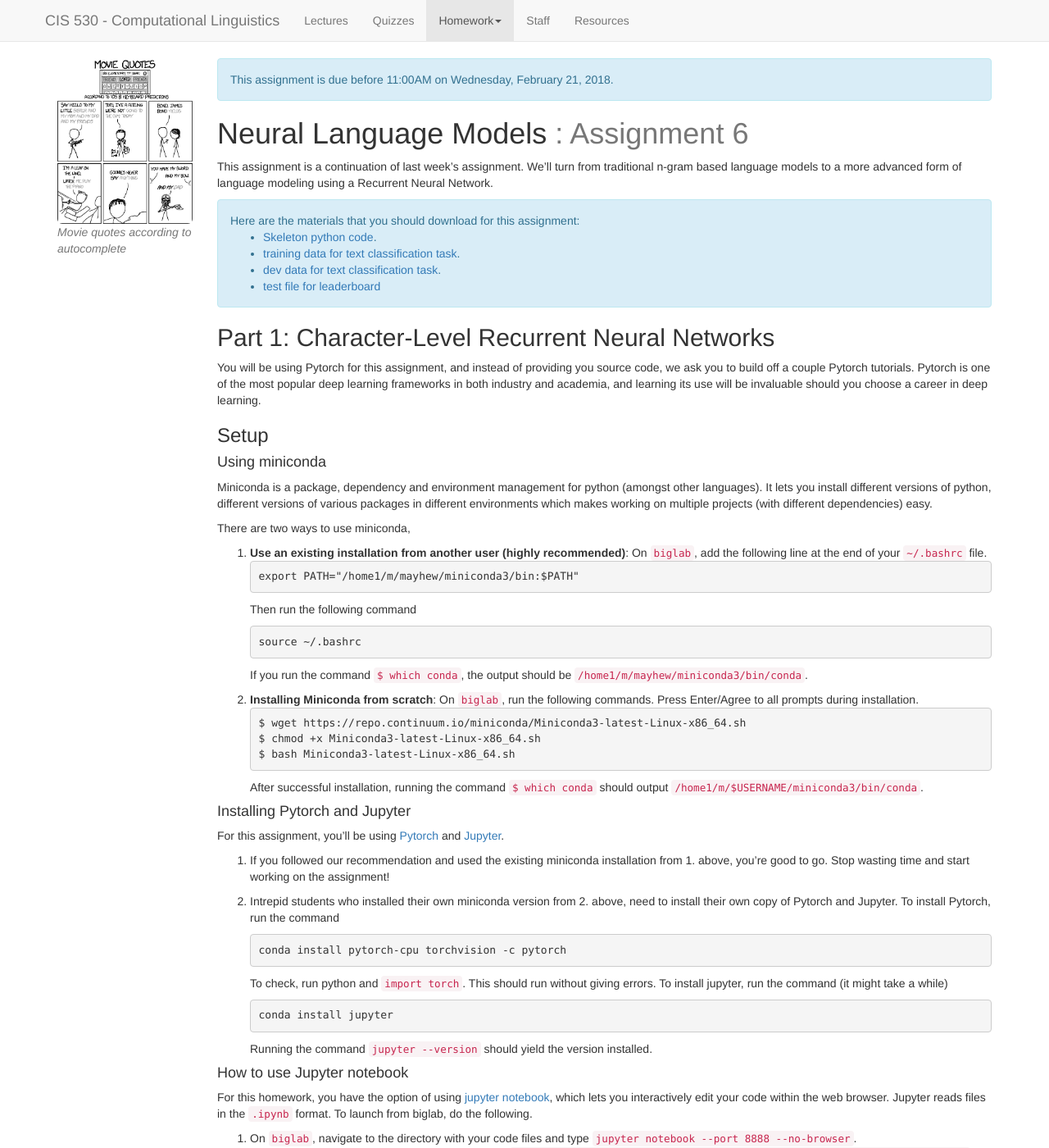
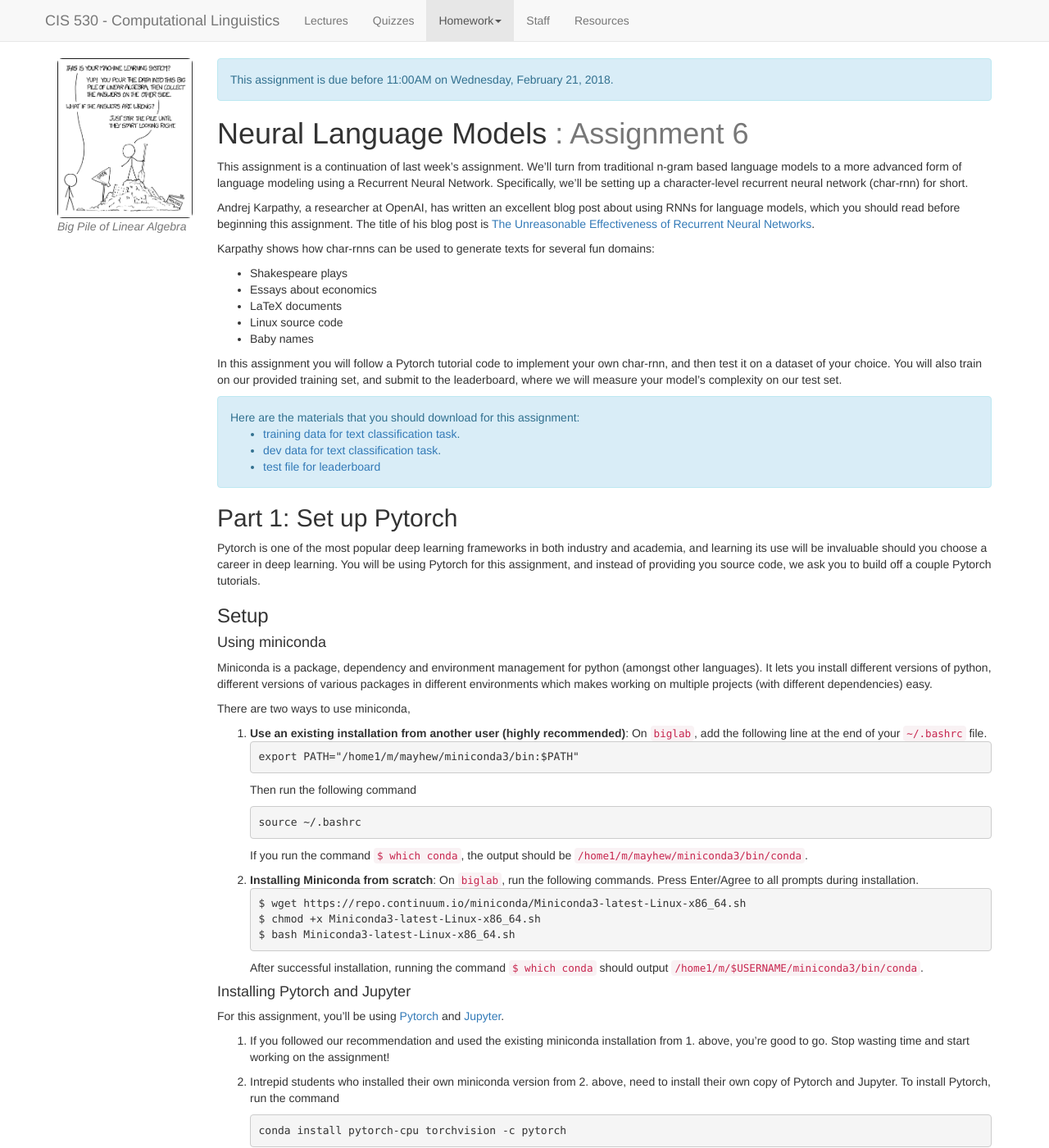
Before and after one commit to computational-linguistics-class/computational-linguistics-class.github.io, a Jekyll site: the page built from assignment6.md, in a window 1280 px wide and 1400 px high. Shown: the whole window at 82% size. Built offline with Jekyll 4.4.1, drawn with Linux system fonts in a browser that asks for light colours; nearby versions of some CDN libraries; a script that is not in the unit is left out; some of the changed text lies outside the part shown.

Commit message:
Updates to HW6

```diff
--- a/assignment6.md
+++ b/assignment6.md
@@ -1,8 +1,8 @@
 ---
 layout: default
-img: ios_keyboard.png
-caption: Movie quotes according to autocomplete
-img_link: https://www.explainxkcd.com/wiki/index.php/1427:_iOS_Keyboard
+img: machine_learning.png
+caption: Big Pile of Linear Algebra
+img_link: https://xkcd.com/1838/
 title: Homework 6 - Neural Language Models
 active_tab: homework
 release_date: 2018-02-14
@@ -10,11 +10,11 @@ due_date: 2018-02-21T11:00:00EST
 attribution: This assignment is based on [The Unreasonable Effectiveness of Recurrent Neural Networks](http://karpathy.github.io/2015/05/21/rnn-effectiveness/) by Andrej Karpathy. Daphne Ippolito, John Hewitt, and Chris Callison-Burch adapted their work into a homework assignment for UPenn's CIS 530 class in Spring 2018.
 readings:
 -
-   title: Language Modeling with N-grams
+   title: Neural Nets and Neural Language Models
    authors: Dan Jurafsky and James H. Martin
    venue: Speech and Language Processing (3rd edition draft)
    type: textbook
-   url: https://web.stanford.edu/~jurafsky/slp3/4.pdf
+   url: https://web.stanford.edu/~jurafsky/slp3/8.pdf
 -
    title: The Unreasonable Effectiveness of Recurrent Neural Networks
    authors: Andrej Karpathy
@@ -49,22 +49,31 @@ This assignment is due before {{ page.due_date | date: "%I:%M%p" }} on {{ page.d
 Neural Language Models <span class="text-muted">: Assignment 6</span>
 =============================================================
 
-This assignment is a continuation of last week's assignment.  We'll turn from traditional n-gram based language models to a more advanced form of language modeling using a Recurrent Neural Network.
+This assignment is a continuation of last week's assignment.  We'll turn from traditional n-gram based language models to a more advanced form of language modeling using a Recurrent Neural Network. Specifically, we'll be setting up a character-level recurrent neural network (char-rnn) for short.
 
+Andrej Karpathy, a researcher at OpenAI, has written an excellent blog post about using RNNs for language models, which you should read before beginning this assignment.  The title of his blog post is [The Unreasonable Effectiveness of Recurrent Neural Networks](http://karpathy.github.io/2015/05/21/rnn-effectiveness/).
+
+Karpathy shows how char-rnns can be used to generate texts for several fun domains:
+* Shakespeare plays
+* Essays about economics
+* LaTeX documents
+* Linux source code
+* Baby names
+
+In this assignment you will follow a Pytorch tutorial code to implement your own char-rnn, and then test it on a dataset of your choice. You will also train on our provided training set, and submit to the leaderboard, where we will measure your model's complexity on our test set.
 
 <div class="alert alert-info" markdown="1">
 Here are the materials that you should download for this assignment:
-* [Skeleton python code](downloads/hw5/language_model.py).
 * [training data for text classification task](downloads/hw5/cities_train.zip).
 * [dev data for text classification task](downloads/hw5/cities_val.zip).
 * [test file for leaderboard](downloads/hw5/cities_test.txt)
 </div>
 
 
-## Part 1: Character-Level Recurrent Neural Networks
+## Part 1: Set up Pytorch
 
-
-You will be using Pytorch for this assignment, and instead of providing you source code, we ask you to build off a couple Pytorch tutorials. Pytorch is one of the most popular deep learning frameworks in both industry and academia, and learning its use will be invaluable should you choose a career in deep learning.
+Pytorch is one of the most popular deep learning frameworks in both industry and academia, and learning its use will be invaluable should you choose a career in deep learning.
+You will be using Pytorch for this assignment, and instead of providing you source code, we ask you to build off a couple Pytorch tutorials.
 
 ### Setup
 
@@ -116,24 +125,8 @@ For this homework, you have the option of using [jupyter notebook](https://jupyt
 2. In your local terminal, set up port forward by typing `ssh -N -f -L localhost:8888:localhost:8888 yourname@biglab.seas.upenn.edu`.
 3. In your local web browser, navigate to `localhost:8888`.
 
-### What's a char-rnn?
 
-Good question! Andrej Karpathy, a researcher at OpenAI, has written an excellent blog post which you should read before beginning this assignment.
-
-[http://karpathy.github.io/2015/05/21/rnn-effectiveness/](http://karpathy.github.io/2015/05/21/rnn-effectiveness/)
-
-Karpathy shows results for several fun domains:
-
-Shakespeare plays
-
-* Paul Graham essays
-* LaTeX documents
-* Linux source code
-* Baby names
-
-In this assignment you will follow the Pytorch tutorial code to implement your own char-rnn, and then test it on a dataset of your choice. You will also train on our provided training set, and submit to the leaderboard, where we will measure your model's complexity on our test set.
-
-### Classification using char-rnn
+## Part 2:  Classification Using Character-Level Recurrent Neural Networks
 
 #### Follow the tutorial code
 
```
Also changed, not shown: other parts of assignment6.md (+1 -1 lines), assets/img/machine_learning.png (added).
